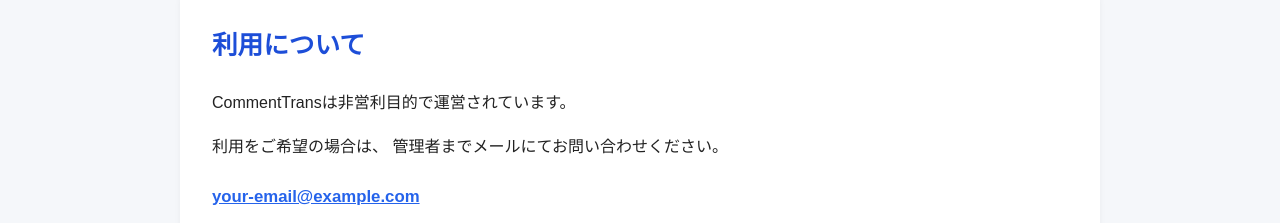
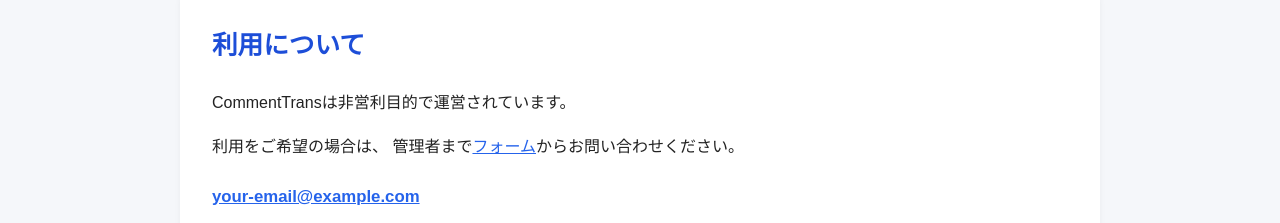
Before and after one commit to text89/comment-trans, a plain HTML site: page index.html in a window 1280 px wide. Shown: the part 1340-1563 px from the top of the page. Drawn offline with Linux system fonts and the light colour scheme.

Commit message:
Update index.html

```diff
--- a/index.html
+++ b/index.html
@@ -127,7 +127,7 @@
 
         <p>
             利用をご希望の場合は、
-            管理者までメールにてお問い合わせください。
+            管理者まで<a href="https://forms.gle/4VNZxiJAEoxdsnjQ9">フォーム</a>からお問い合わせください。
         </p>
 
         <p class="contact">
```
